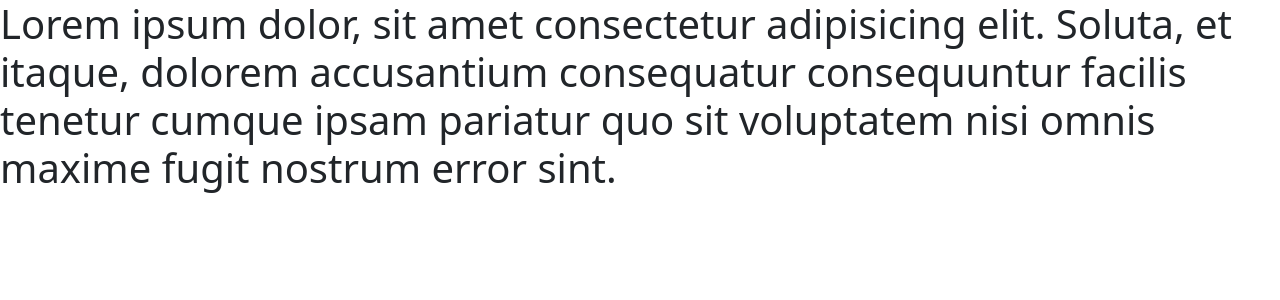
After one commit to GabrielPirovane/Tokaki, a FastAPI app: template templates/perfil_adm.html in a window 1280 px wide. The commit adds this page. Shown: the top 300 px of the page. Run offline with FastAPI, Linux system fonts and the light colour scheme; the template is opened without the code that fills it, so the values that code supplies are empty.

Commit message:
perfil adm adicionado e lorem ipsum testados

```diff
--- a/data/usuario/usuario_model.py
+++ b/data/usuario/usuario_model.py
@@ -17,3 +17,4 @@ class Usuario:
     bairro: str
     complemento: str | None
     cep: str
+    #data_nascimento: str
--- a/main.py
+++ b/main.py
@@ -102,5 +102,10 @@ async def get_user():
     response = templates.TemplateResponse("perfil_usuario.html", {"request": {}})
     return response
 
+@app.get("/adm")
+async def get_adm():
+    response = templates.TemplateResponse("perfil_adm.html", {"request": {}})
+    return response
+
 if __name__ == "__main__":
     uvicorn.run(app="main:app", host="127.0.0.1", port=8000, reload=True)
--- /dev/null
+++ b/static/css/style_perfil_adm.css
@@ -0,0 +1,8 @@
+:root {
+    --fonte-base: 'Open Sans', sans-serif;
+    --fonte-destaque: 'Bebas Neue', sans-serif;
+    --cor-1: #b08968;
+    --cor-2: #7f5539;
+    --cor-3: #3d291b;
+    --cor-4: #e6ccb2;
+}
--- a/templates/navbar_footer.html
+++ b/templates/navbar_footer.html
@@ -31,7 +31,7 @@
 
 
                     <img src="static/img/logo_colorida.png" alt="Bootstrap" width="4%" height="4%"
-                        class="img-fluid me-3">
+                        class="img-fluid me-3" >
 
 
                     <button class="navbar-toggler" type="button" data-bs-toggle="collapse" data-bs-target="#navbarNav"
@@ -54,7 +54,7 @@
                         </form>
                         <ul class="navbar-nav ms-auto align-items-center flex-wrap">
                             <li class="nav-item ms-2">
-                                <a class="nav-link active" href="#" id="secao-nav">
+                                <a class="nav-link active" href="/" id="secao-nav">
                                     <span class="nav-item-secao">INÍCIO</span>
                                 </a>
                             </li>
--- /dev/null
+++ b/templates/perfil_adm.html
@@ -0,0 +1,31 @@
+<!DOCTYPE html>
+<html lang="pt-br">
+
+<head>
+
+  <head>
+    <meta charset="UTF-8">
+    <meta name="viewport" content="width=device-width, initial-scale=1.0">
+    <link rel="shortcut icon" href="static/img/logo_colorida.png" type="image/x-icon">
+    <link href="https://cdn.jsdelivr.net/npm/bootstrap@5.3.5/dist/css/bootstrap.min.css" rel="stylesheet">
+    <link rel="stylesheet" href="https://cdn.jsdelivr.net/npm/bootstrap-icons@1.11.3/font/bootstrap-icons.min.css">
+
+    <!-- Fontes -->
+    <link href="https://fonts.googleapis.com/css2?family=Bebas+Neue&display=swap" rel="stylesheet">
+    <link
+      href="https://fonts.googleapis.com/css2?family=Bebas+Neue&family=Open+Sans:ital,wght@0,300..800;1,300..800&display=swap"
+      rel="stylesheet">
+    <!--  -->
+
+    <link rel="stylesheet" href="static/css/style_perfil_adm.css">
+    <title>Tokaki</title>
+
+  <body>
+    <h1>Lorem ipsum dolor, sit amet consectetur adipisicing elit. Soluta, et itaque, dolorem accusantium consequatur
+      consequuntur facilis tenetur cumque ipsam pariatur quo sit voluptatem nisi omnis maxime fugit nostrum error sint.
+    </h1>
+  </body>
+
+</head>
+
+</head>
--- a/templates/perfil_usuario.html
+++ b/templates/perfil_usuario.html
@@ -19,6 +19,9 @@
 
     <link rel="stylesheet" href="static/css/style_perfil_usuario.css">
     <title>Tokaki</title>
+    <body>
+      <h1>Lorem ipsum dolor, sit amet consectetur adipisicing elit. Soluta, et itaque, dolorem accusantium consequatur consequuntur facilis tenetur cumque ipsam pariatur quo sit voluptatem nisi omnis maxime fugit nostrum error sint.</h1>
+    </body>
   </head>
 
 </head>
```
Also changed, not shown: routes/cadastro.py (added, +15 -0 lines), static/css/style_home.css (+0 -10 lines), templates/perfil_visitante.html (+8 -1 lines).
